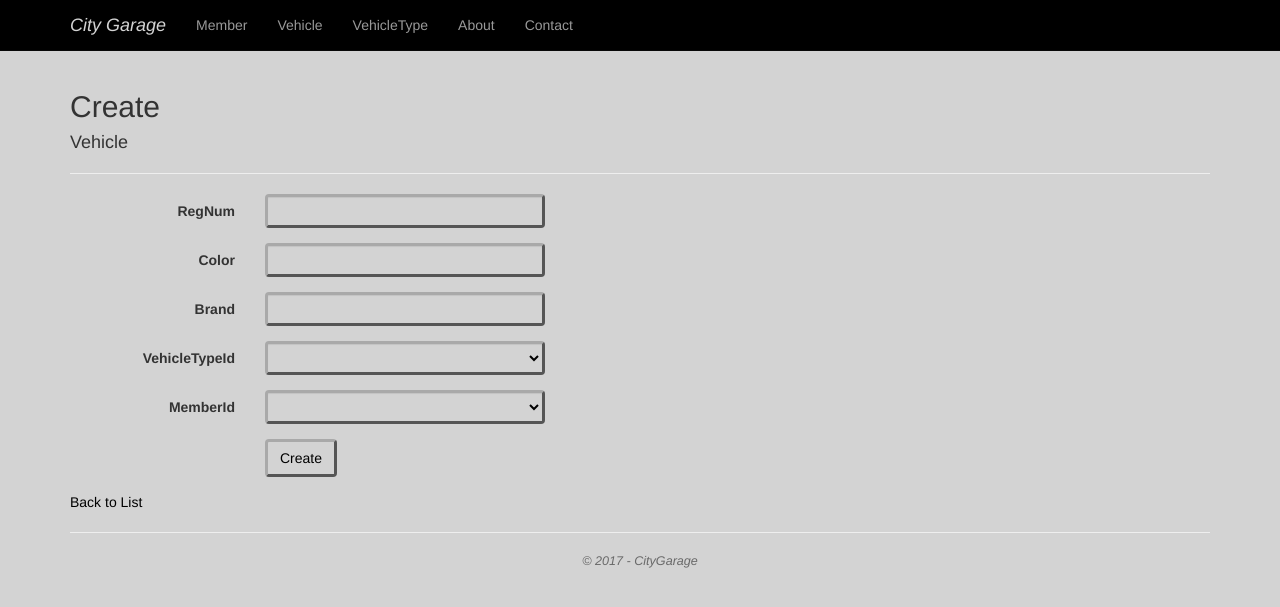
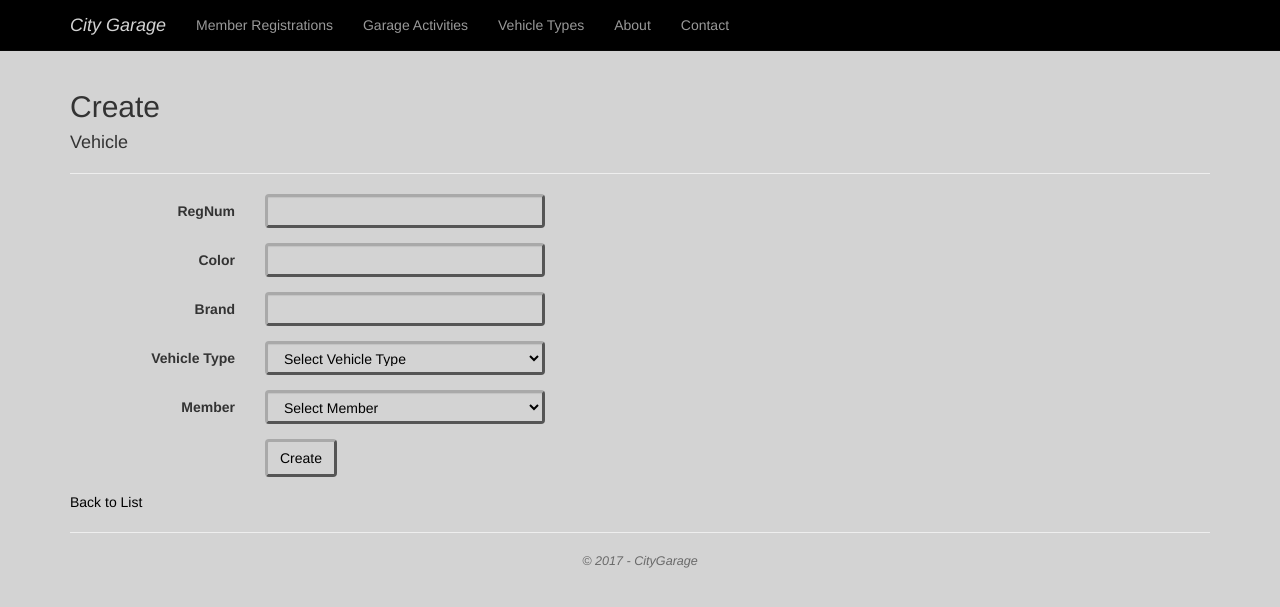
Before and after one commit to AyeshaAzam/Garage2.5MVCFinalVersion, an ASP.NET MVC app: page /Vehicles/Create in a window 1280 px wide. Shown: the top 607 px of the page. Run offline with ASP.NET Core 8 and stand-ins for ASP.NET MVC 5, Linux system fonts and the light colour scheme; tables that the repository leaves empty hold one stand-in row (values such as "Sample post"); the project's own start-up code is not run, and a stand-in starts its controllers and pages; some libraries are stand-ins or nearby versions.

Commit message:
Final Garage 2.5 Application

```diff
--- a/PinkGarage/Content/Site.css
+++ b/PinkGarage/Content/Site.css
@@ -150,6 +150,7 @@
     display: inline-block;
 }
 
+
 .create img{
     width:80px
 }
--- a/PinkGarage/Views/Home/Index.cshtml
+++ b/PinkGarage/Views/Home/Index.cshtml
@@ -5,6 +5,8 @@
 <div class="content-wrapper">
 
     <h3 class="pinkheader">Welcome to City Garage</h3>
+    <br />
+    <br />
     <img class="img-responsive" src="~/Image/parking-garage.jpg" />
 
 
--- a/PinkGarage/Views/Members/Delete.cshtml
+++ b/PinkGarage/Views/Members/Delete.cshtml
@@ -54,4 +54,5 @@
             @Html.ActionLink("Back", "Index")
         </div>
     }
+    @ViewBag.errormsg
 </div>
--- a/PinkGarage/Views/Members/Details.cshtml
+++ b/PinkGarage/Views/Members/Details.cshtml
@@ -5,14 +5,14 @@
     Layout = "~/Views/Shared/_CityGarageLayout.cshtml";
 }
 
-<h2>Details</h2>
+
 @{
     var memberName = Model.FName + " " + Model.LName;
 }
 
 
 <div>
-    <h4>Member</h4>
+    <h3>Member Details</h3>
     <hr />
     <dl class="dl-horizontal">
         <dt>
--- a/PinkGarage/Views/Members/Edit.cshtml
+++ b/PinkGarage/Views/Members/Edit.cshtml
@@ -5,14 +5,13 @@
     Layout = "~/Views/Shared/_CityGarageLayout.cshtml";
 }
 
-<h2>Edit</h2>
 
 @using (Html.BeginForm())
 {
     @Html.AntiForgeryToken()
 
     <div class="form-horizontal">
-        <h4>Member</h4>
+        <h3>Edit Member</h3>
         <hr />
         @Html.ValidationSummary(true, "", new { @class = "text-danger" })
         @Html.HiddenFor(model => model.MemberId)
--- a/PinkGarage/Views/Shared/_CityGarageLayout.cshtml
+++ b/PinkGarage/Views/Shared/_CityGarageLayout.cshtml
@@ -20,9 +20,9 @@
             </div>
             <div class="navbar-collapse collapse">
                 <ul class="nav navbar-nav">
-                    <li>@Html.ActionLink("Member", "Index", "Members")</li>
-                    <li>@Html.ActionLink("Vehicle", "Index", "Vehicles")</li>
-                    <li>@Html.ActionLink("VehicleType", "Index", "VehicleTypes")</li>
+                    <li>@Html.ActionLink("Member Registrations", "Index", "Members")</li>
+                    <li>@Html.ActionLink("Garage Activities", "Index", "Vehicles")</li>
+                    <li>@Html.ActionLink("Vehicle Types", "Index", "VehicleTypes")</li>
                     @*<li>@Html.ActionLink("Statistics", "Index", "Statistics")</li>*@
                     <li>@Html.ActionLink("About", "About", "Home")</li>
                     <li>@Html.ActionLink("Contact", "Contact", "Home")</li>
--- a/PinkGarage/Views/VehicleTypes/Index.cshtml
+++ b/PinkGarage/Views/VehicleTypes/Index.cshtml
@@ -9,7 +9,7 @@
 {
     <div class="createtype">
 
-        <img title="Register" src="~/Image/Vehicle Type.jpg" onclick="@("window.location.href='" + @Url.Action("Create", "VehicleTypes") + "'");" />
+        <img title="Register" src="~/Image/Vehicle Type.jpg" onmouseover="this.style.cursor='pointer'" onclick="@("window.location.href='" + @Url.Action("Create", "VehicleTypes") + "'");" />
         <p><b>New Vehicle Type</b></p>
     </div>
     <div class="IndexSearch">
@@ -40,7 +40,7 @@
                 @Html.DisplayFor(modelItem => item.VehicleTypeName)
             </td>
             <td>
-               @Html.ActionLink("Details", "Details", new { id = item.VehicleTypeId })
+               @Html.ActionLink("Parked Vehicles", "Details", new { id = item.VehicleTypeId })
             </td>
         </tr>
     }
--- a/PinkGarage/Views/Vehicles/Create.cshtml
+++ b/PinkGarage/Views/Vehicles/Create.cshtml
@@ -41,17 +41,17 @@
 
 
         <div class="form-group">
-            @Html.LabelFor(model => model.VehicleTypeId, "VehicleTypeId", htmlAttributes: new { @class = "control-label col-md-2" })
+            @Html.LabelFor(model => model.VehicleTypeId, "Vehicle Type", htmlAttributes: new { @class = "control-label col-md-2" })
             <div class="col-md-10">
-                @Html.DropDownList("VehicleTypeId", null, "",htmlAttributes: new { @class = "form-control" })
+                @Html.DropDownList("VehicleTypeId", null, "Select Vehicle Type",htmlAttributes: new { @class = "form-control" })
                 @Html.ValidationMessageFor(model => model.VehicleTypeId, "", new { @class = "text-danger" })
             </div>
         </div>
 
         <div class="form-group">
-            @Html.LabelFor(model => model.MemberId, "MemberId", htmlAttributes: new { @class = "control-label col-md-2" })
+            @Html.LabelFor(model => model.MemberId, "Member", htmlAttributes: new { @class = "control-label col-md-2" })
             <div class="col-md-10">
-                @Html.DropDownList("MemberId", null, "",htmlAttributes: new { @class = "form-control" })
+                @Html.DropDownList("MemberId", null, "Select Member",htmlAttributes: new { @class = "form-control" })
                 @Html.ValidationMessageFor(model => model.MemberId, "", new { @class = "text-danger" })
             </div>
         </div>
--- a/PinkGarage/Views/Vehicles/Index.cshtml
+++ b/PinkGarage/Views/Vehicles/Index.cshtml
@@ -13,7 +13,7 @@
 {
     <div class="create">
 
-        <img src="~/Image/Parkin.jpg"  title="Check in"  onclick="@("window.location.href='" + @Url.Action("Create", "Vehicles") + "'");" />
+        <img src="~/Image/Parkin.jpg"  title="Check in" onmouseover="this.style.cursor='pointer'"  onclick="@("window.location.href='" + @Url.Action("Create", "Vehicles") + "'");" />
         <p><b>Check in</b></p>
     </div>
     <div class="IndexSearch">
```
Also changed, not shown: PinkGarage/Controllers/MembersController.cs (+11 -2 lines), PinkGarage/Views/Members/Index.cshtml (+3 -4 lines), PinkGarage/Views/VehicleTypes/Details.cshtml (+4 -3 lines).
